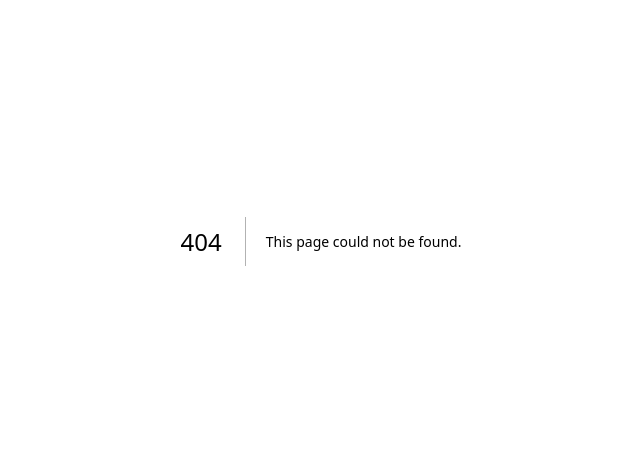
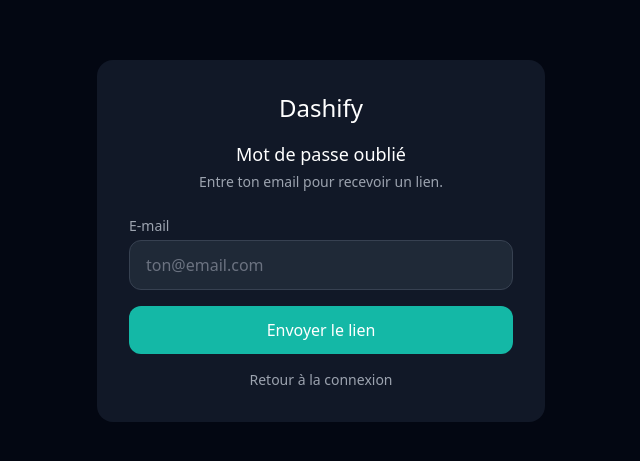
Before and after one commit to Jimmy-dev6/Dashify, a Next.js app: page /reset-password in a window 1280 px wide. Before the commit this address had no page. Shown: the part 159-620 px from the top of the page, without its empty margins (319-959 px from the left). Built offline with nearby package versions, Linux system fonts and the light colour scheme.

Commit message:
feat: reset password + forgot password link

```diff
--- /dev/null
+++ b/app/(auth)/reset-password/page.tsx
@@ -0,0 +1,59 @@
+"use client";
+import { useState } from "react";
+import Link from "next/link";
+import { createClient } from "@/lib/supabase/client";
+
+export default function ResetPasswordPage() {
+  const [email, setEmail] = useState("");
+  const [sent, setSent] = useState(false);
+  const [loading, setLoading] = useState(false);
+  const [error, setError] = useState("");
+
+  const handleReset = async (e: React.FormEvent) => {
+    e.preventDefault();
+    setLoading(true);
+    setError("");
+    const supabase = createClient();
+    const { error } = await supabase.auth.resetPasswordForEmail(email, {
+      redirectTo: `${window.location.origin}/auth/update-password`,
+    });
+    if (error) setError(error.message);
+    else setSent(true);
+    setLoading(false);
+  };
+
+  return (
+    <div className="min-h-screen bg-gray-950 flex items-center justify-center p-4">
+      <div className="w-full max-w-md bg-gray-900 rounded-2xl p-8 space-y-6">
+        <div className="text-center">
+          <h1 className="text-2xl font-medium text-white">Dashify</h1>
+          <p className="text-lg font-medium text-white mt-4">Mot de passe oublié</p>
+          <p className="text-sm text-gray-400 mt-1">Entre ton email pour recevoir un lien.</p>
+        </div>
+        {sent ? (
+          <div className="text-center space-y-4">
+            <div className="text-4xl">📧</div>
+            <p className="text-white font-medium">Email envoyé !</p>
+            <p className="text-gray-400 text-sm">Vérifie ta boîte mail sur <strong>{email}</strong>.</p>
+            <Link href="/auth/login" className="block text-teal-400 text-sm hover:underline">Retour à la connexion</Link>
+          </div>
+        ) : (
+          <form onSubmit={handleReset} className="space-y-4">
+            <div>
+              <label className="block text-sm text-gray-400 mb-1">E-mail</label>
+              <input type="email" value={email} onChange={e => setEmail(e.target.value)} required
+                placeholder="ton@email.com"
+                className="w-full bg-gray-800 border border-gray-700 rounded-xl px-4 py-3 text-white placeholder-gray-500 focus:outline-none focus:border-teal-500" />
+            </div>
+            {error && <p className="text-red-400 text-sm">{error}</p>}
+            <button type="submit" disabled={loading}
+              className="w-full bg-teal-500 hover:bg-teal-400 text-white font-medium py-3 rounded-xl transition disabled:opacity-50">
+              {loading ? "Envoi…" : "Envoyer le lien"}
+            </button>
+            <Link href="/auth/login" className="block text-center text-gray-400 text-sm hover:text-white">Retour à la connexion</Link>
+          </form>
+        )}
+      </div>
+    </div>
+  );
+}
--- /dev/null
+++ b/app/(auth)/update-password/page.tsx
@@ -0,0 +1,46 @@
+"use client";
+import { useState } from "react";
+import { useRouter } from "next/navigation";
+import { createClient } from "@/lib/supabase/client";
+
+export default function UpdatePasswordPage() {
+  const [password, setPassword] = useState("");
+  const [confirm, setConfirm] = useState("");
+  const [loading, setLoading] = useState(false);
+  const [error, setError] = useState("");
+  const router = useRouter();
+
+  const handleUpdate = async (e: React.FormEvent) => {
+    e.preventDefault();
+    if (password !== confirm) { setError("Les mots de passe ne correspondent pas."); return; }
+    setLoading(true);
+    const supabase = createClient();
+    const { error } = await supabase.auth.updateUser({ password });
+    if (error) { setError(error.message); setLoading(false); return; }
+    router.push("/dashboard");
+  };
+
+  return (
+    <div className="min-h-screen bg-gray-950 flex items-center justify-center p-4">
+      <div className="w-full max-w-md bg-gray-900 rounded-2xl p-8 space-y-6">
+        <div className="text-center">
+          <h1 className="text-2xl font-medium text-white">Dashify</h1>
+          <p className="text-lg font-medium text-white mt-4">Nouveau mot de passe</p>
+        </div>
+        <form onSubmit={handleUpdate} className="space-y-4">
+          <input type="password" value={password} onChange={e => setPassword(e.target.value)}
+            required placeholder="Nouveau mot de passe"
+            className="w-full bg-gray-800 border border-gray-700 rounded-xl px-4 py-3 text-white placeholder-gray-500 focus:outline-none focus:border-teal-500" />
+          <input type="password" value={confirm} onChange={e => setConfirm(e.target.value)}
+            required placeholder="Confirmer le mot de passe"
+            className="w-full bg-gray-800 border border-gray-700 rounded-xl px-4 py-3 text-white placeholder-gray-500 focus:outline-none focus:border-teal-500" />
+          {error && <p className="text-red-400 text-sm">{error}</p>}
+          <button type="submit" disabled={loading}
+            className="w-full bg-teal-500 hover:bg-teal-400 text-white font-medium py-3 rounded-xl transition disabled:opacity-50">
+            {loading ? "Mise à jour…" : "Mettre à jour"}
+          </button>
+        </form>
+      </div>
+    </div>
+  );
+}
--- a/app/auth/login/login-form.tsx
+++ b/app/auth/login/login-form.tsx
@@ -222,7 +222,7 @@
           : mode === "login"
             ? "Se connecter"
             : "Créer un compte"}
-      </button>
+      </button><Link href="/auth/reset-password" className="block text-center text-sm text-gray-400 hover:text-teal-400 mt-2">Mot de passe oublié ?</Link>
     </form>
   );
 }
```
